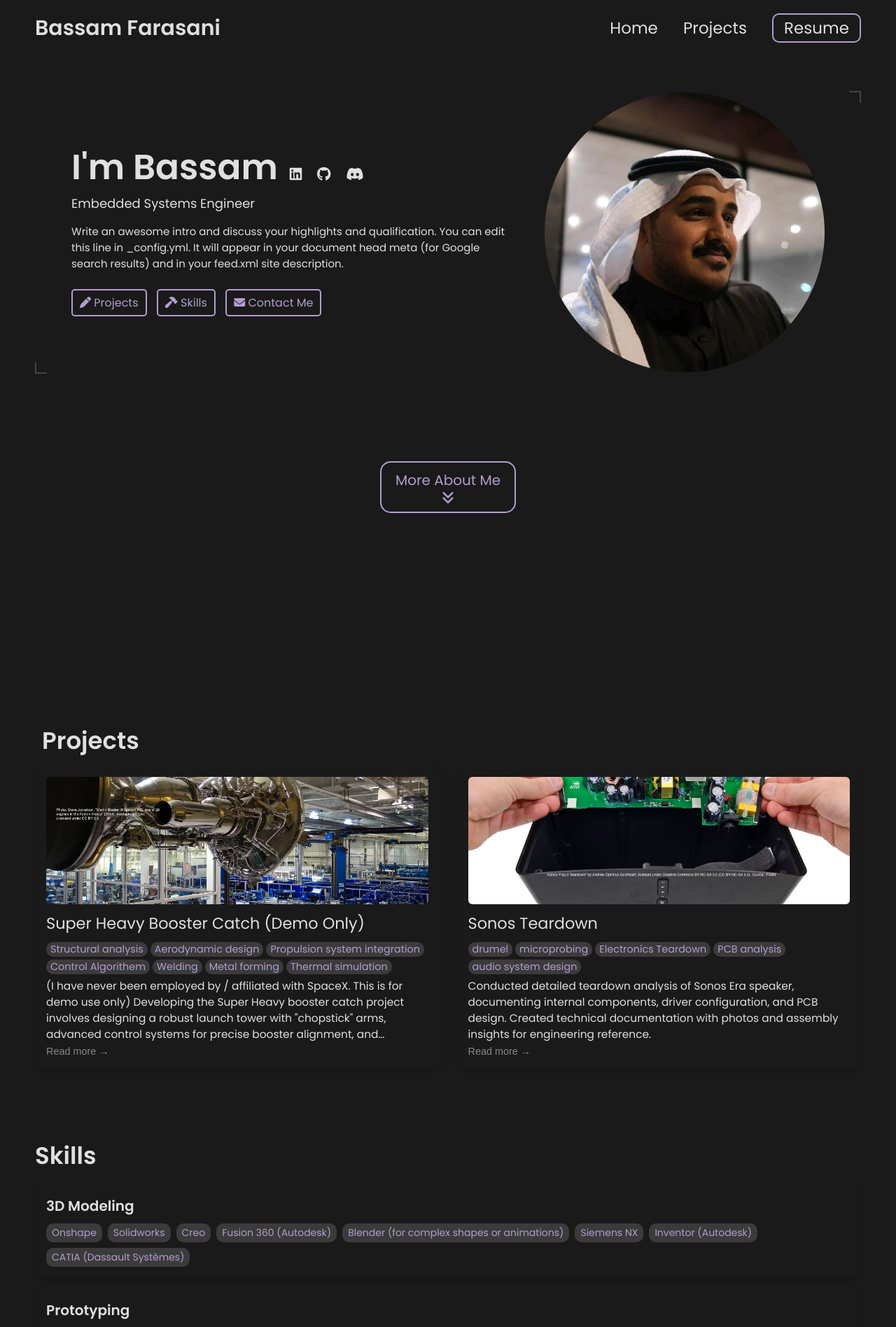
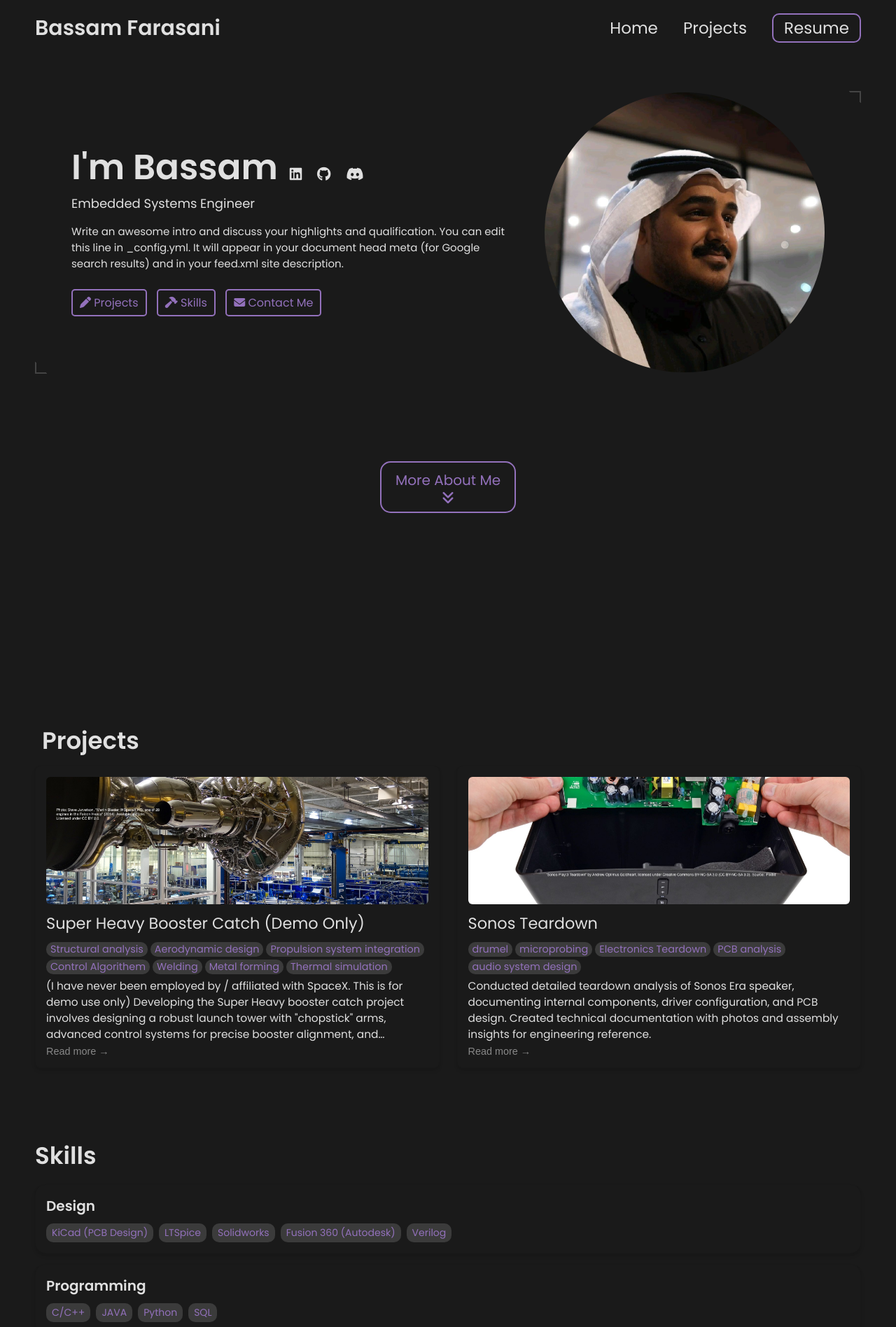
Before and after one commit to Farasani/farasani.github.io, a Jekyll site: the page built from index.html, in a window 1280 px wide. Shown: the top 1896 px of the page at 70% size. Built offline with Jekyll 4.4.1, drawn with Linux system fonts in a browser that asks for light colours; some of the changed text lies outside the part shown.

Commit message:
Update _config.yml

```diff
--- a/_config.yml
+++ b/_config.yml
@@ -45,46 +45,30 @@
 
 # Skills Section - Add the list of your Skills by categories/tools. The indentation for each level needs to be precise.
 skills:
-  - category: 3D Modeling
+  - category: Design
     tools:
-    - Onshape
+    - KiCad (PCB Design)
+    - LTSpice
     - Solidworks
-    - Creo
     - Fusion 360 (Autodesk)
-    - Blender (for complex shapes or animations)
-    - Siemens NX
-    - Inventor (Autodesk)
-    - CATIA (Dassault Systèmes)
-  - category: Prototyping
+    - Verilog
+  - category: Programming
     tools:
-    - SLA
-    - CNC
-    - FDM
-    - SLS
-    - DMLS
-    - PolyJet Printing
-    - Vacuum Casting
-    - Laser Cutting
-    - Water Jet Cutting
-    - Arduino / Raspberry Pi
-    - Breadboarding for circuit testing
-  - category: Design Standards / Practices
+    - C/C++
+    - JAVA
+    - Python
+    - SQL
+  - category: Machinery
     tools:
-    - GD&T ASME Y14
-    - ISO fits and tolerances
-    - PLM (PTC Windchill / Arena)
-  - category: PCB Design
+    - Pick-and-place machines
+    - 3D Printing
+    - CNC (PCB Milling)
+  - category: General
     tools:
-    - Altium Designer
-    - Altium
-    - Eagle
-    - KiCad
-  - category: Problem Solving / Risk Management
-    tools:
-    - Root Cause Analysis (e.g., 5 Whys, Fishbone Diagram)
-    - DFMEA / PFMEA
-    - Six Sigma methodologies
-    - Shain Red-X
+    - Linux (I use Arch btw :) )
+    - HxGN EAM
+    - Microsoft Azure
+
 
 
 # Contact Form Setup. Setup an account and copy over the key. When someone fills out the form, it will be received in your email.
@@ -96,7 +80,7 @@
 colors: # this is the basic theme
   text: "#E0E0E0"
   border: "#444444"
-  link: "#B39CD0"
+  link: "#9371BC"
   highlight: "#888888"
   background: "#1A1A1A"
   light_background: "#3B3B3B"
```
